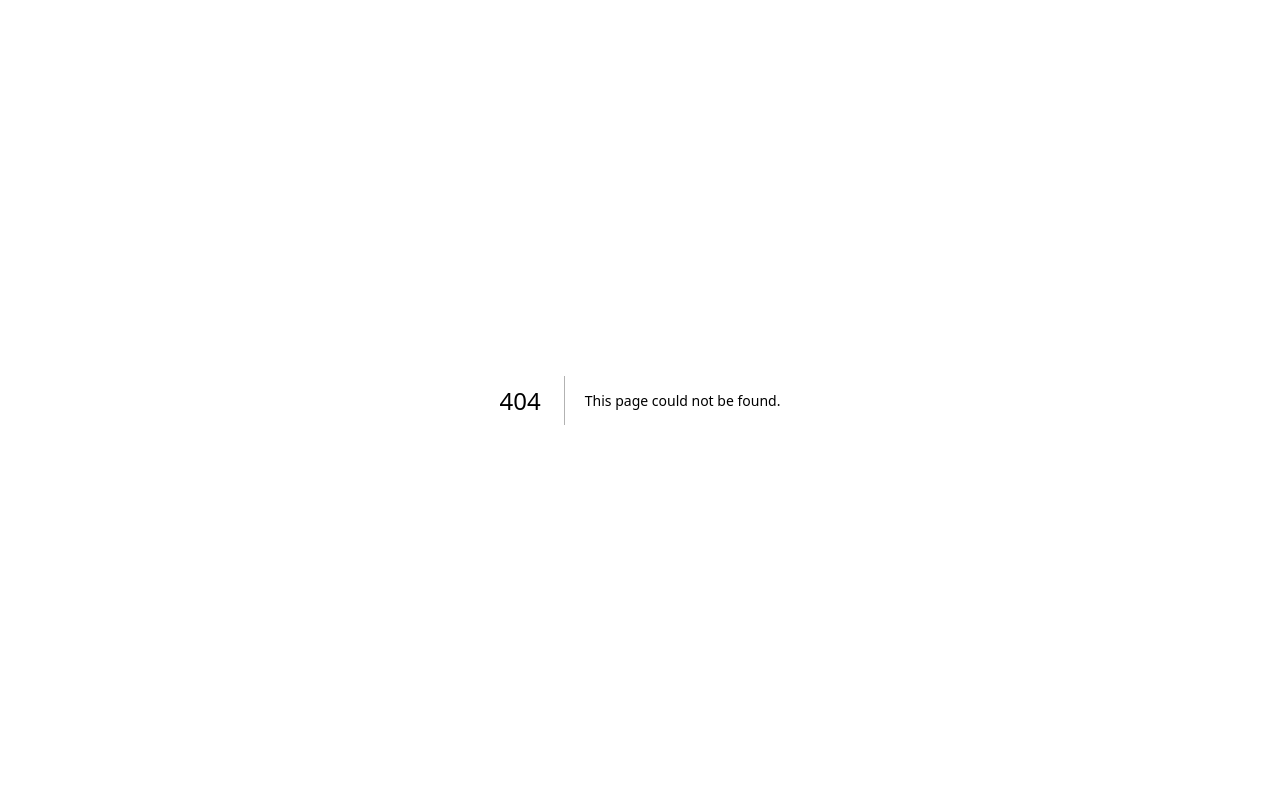
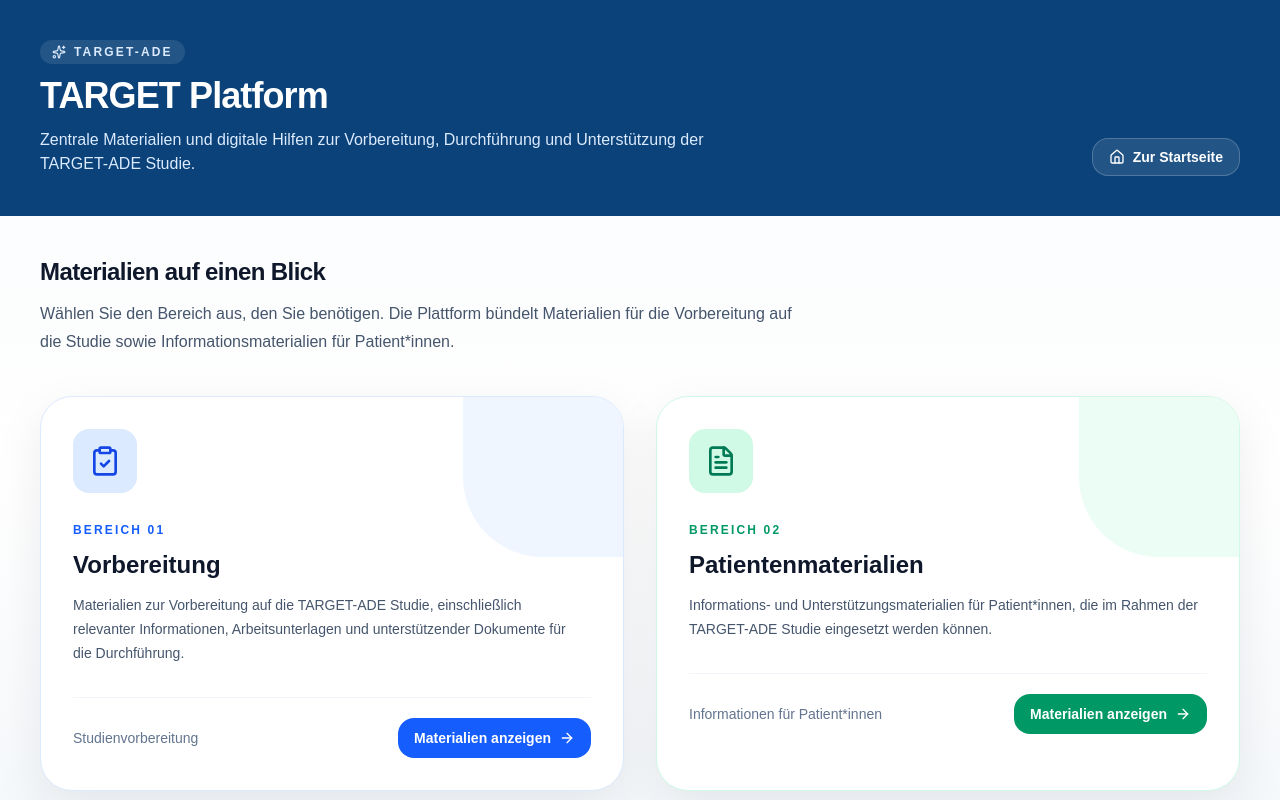
Before and after one commit to chapidi99/Target-Ade, a Next.js app: page /target-platform in a window 1280 px wide. Before the commit this address had no page. Shown: the top 800 px of the page. Built offline with nearby package versions, Linux system fonts and the light colour scheme.

Commit message:
new page

```diff
--- a/app/page.tsx
+++ b/app/page.tsx
@@ -133,17 +133,12 @@ export default function HomePage() {
     TARGET-App öffnen
   </Link>
 
-  <button
-    type="button"
-    disabled
-    className="inline-flex cursor-not-allowed items-center rounded-2xl border border-slate-300 bg-slate-100 px-6 py-3 text-sm font-semibold text-slate-500"
-  >
-
-
-    <span className="ml-3 rounded-full bg-amber-100 px-2 py-1 text-xs font-semibold text-amber-700">
-      Zur Target Platform
-    </span>
-  </button>
+  <Link
+  href="/target-platform"
+  className="inline-flex items-center rounded-2xl border border-sky-600 bg-white px-6 py-3 text-sm font-semibold text-sky-700 shadow-sm transition hover:bg-sky-50 hover:shadow-md"
+>
+  Zur TARGET Platform
+</Link>
 </div>
           </div>
         </div>
--- a/app/target-app/page.tsx
+++ b/app/target-app/page.tsx
@@ -1829,7 +1829,7 @@ const nonPharmaOptions: NonPharmaOption[] = [
     "https://www.racgp.org.au/clinical-resources/clinical-guidelines/handi/handi-interventions/exercise/aquatic-exercise-for-knee-and-hip-osteoarthritis",
   pdfs: [
     {
-      label: "Bewegungsrezept drucken",
+      label: "Rezepte für nichtmedikamentöse Maßnahmen",
       url: "https://www.uni-bielefeld.de/fakultaeten/medizin/fakultaet/arbeitsgruppen/allgemeinmedizin/forschung/target/Wassergymnastik-bei-Knie-und-Huftarthrose.pdf",
     },
   ],
@@ -1856,7 +1856,7 @@ const nonPharmaOptions: NonPharmaOption[] = [
     "https://www.racgp.org.au/clinical-resources/clinical-guidelines/handi/handi-interventions/exercise/exercise-for-chronic-low-back-pain",
   pdfs: [
     {
-      label: "Bewegungsrezept drucken",
+      label: "Rezepte für nichtmedikamentöse Maßnahmen",
       url: "https://www.uni-bielefeld.de/fakultaeten/medizin/fakultaet/arbeitsgruppen/allgemeinmedizin/forschung/target/Bewegung-bei-chronischen-Schmerzen-im-unteren-Rucken.pdf",
     },
   ],
@@ -1872,7 +1872,7 @@ const nonPharmaOptions: NonPharmaOption[] = [
     "https://www.racgp.org.au/clinical-resources/clinical-guidelines/handi/handi-interventions/exercise/exercise-for-knee-osteoarthritis",
   pdfs: [
     {
-      label: "Bewegungsrezept drucken",
+      label: "Rezepte für nichtmedikamentöse Maßnahmen",
       url: "https://www.uni-bielefeld.de/fakultaeten/medizin/fakultaet/arbeitsgruppen/allgemeinmedizin/forschung/target/Bewegung-bei-Kniearthrose.pdf",
     },
   ],
@@ -1898,7 +1898,7 @@ const nonPharmaOptions: NonPharmaOption[] = [
     "https://www.racgp.org.au/clinical-resources/clinical-guidelines/handi/handi-interventions/device/splints-for-the-reduction-of-pain-from-hand-osteoa",
   pdfs: [
     {
-      label: "Bewegungsrezept drucken",
+      label: "Rezepte für nichtmedikamentöse Maßnahmen",
       url: "https://www.uni-bielefeld.de/fakultaeten/medizin/fakultaet/arbeitsgruppen/allgemeinmedizin/forschung/target/Schienen-zur-Linderung-von-Schmerzen-bei-Handarthrose.pdf",
     },
   ],
@@ -1914,7 +1914,7 @@ const nonPharmaOptions: NonPharmaOption[] = [
     "https://www.racgp.org.au/clinical-resources/clinical-guidelines/handi/handi-interventions/device/walking-cane-for-knee-osteoarthritis",
   pdfs: [
     {
-      label: "Bewegungsrezept drucken",
+      label: "Rezepte für nichtmedikamentöse Maßnahmen",
       url: "https://www.uni-bielefeld.de/fakultaeten/medizin/fakultaet/arbeitsgruppen/allgemeinmedizin/forschung/target/Gehstock-bei-Kniearthrose.pdf",
     },
   ],
@@ -1940,7 +1940,7 @@ const nonPharmaOptions: NonPharmaOption[] = [
     "https://www.racgp.org.au/clinical-resources/clinical-guidelines/handi/handi-interventions/procedures/physiotherapy-for-tennis-elbow",
   pdfs: [
     {
-      label: "Bewegungsrezept drucken",
+      label: "Rezepte für nichtmedikamentöse Maßnahmen",
       url: "https://www.uni-bielefeld.de/fakultaeten/medizin/fakultaet/arbeitsgruppen/allgemeinmedizin/forschung/target/Physiotherapie-bei-Tennisellenbogen.pdf",
     },
   ],
--- /dev/null
+++ b/app/target-platform/page.tsx
@@ -0,0 +1,155 @@
+import Link from "next/link";
+import {
+  ClipboardCheck,
+  FileText,
+  ArrowRight,
+  Home,
+  Sparkles,
+} from "lucide-react";
+
+export default function TargetPlatformPage() {
+  return (
+    <main className="min-h-screen bg-gradient-to-b from-slate-50 via-white to-slate-100 text-slate-900">
+
+      {/* Header */}
+      <header className="bg-[#0a4279]">
+        <div className="mx-auto max-w-7xl px-6 py-10 lg:px-10">
+          <div className="flex flex-col gap-6 md:flex-row md:items-end md:justify-between">
+            <div>
+              <div className="mb-3 inline-flex items-center gap-2 rounded-full bg-white/10 px-3 py-1 text-xs font-semibold uppercase tracking-[0.18em] text-blue-100">
+                <Sparkles className="h-3.5 w-3.5" />
+                TARGET-ADE
+              </div>
+
+              <h1 className="text-3xl font-bold tracking-tight text-white sm:text-4xl">
+                TARGET Platform
+              </h1>
+
+              <p className="mt-3 max-w-2xl text-sm leading-6 text-blue-100 sm:text-base">
+                Zentrale Materialien und digitale Hilfen zur Vorbereitung,
+                Durchführung und Unterstützung der TARGET-ADE Studie.
+              </p>
+            </div>
+
+            <Link
+              href="/"
+              className="inline-flex w-fit items-center gap-2 rounded-2xl border border-white/20 bg-white/10 px-4 py-2 text-sm font-semibold text-white transition hover:bg-white/20"
+            >
+              <Home className="h-4 w-4" />
+              Zur Startseite
+            </Link>
+          </div>
+        </div>
+      </header>
+
+      {/* Intro */}
+      <section className="mx-auto max-w-7xl px-6 py-10 lg:px-10">
+        <div className="mb-10 max-w-3xl">
+          <h2 className="text-2xl font-bold tracking-tight text-slate-900">
+            Materialien auf einen Blick
+          </h2>
+
+          <p className="mt-3 text-base leading-7 text-slate-600">
+            Wählen Sie den Bereich aus, den Sie benötigen. Die Plattform
+            bündelt Materialien für die Vorbereitung auf die Studie sowie
+            Informationsmaterialien für Patient*innen.
+          </p>
+        </div>
+
+        {/* Main Feature Cards */}
+        <div className="grid gap-8 lg:grid-cols-2">
+
+          {/* Vorbereitung */}
+          <div className="group relative overflow-hidden rounded-[2rem] border border-blue-100 bg-white p-8 shadow-[0_18px_50px_rgba(15,23,42,0.08)] transition duration-300 hover:-translate-y-1 hover:shadow-[0_24px_70px_rgba(15,23,42,0.12)]">
+            <div className="absolute right-0 top-0 h-40 w-40 rounded-bl-[5rem] bg-blue-50" />
+
+            <div className="relative">
+              <div className="flex h-16 w-16 items-center justify-center rounded-2xl bg-blue-100 text-blue-700">
+                <ClipboardCheck className="h-8 w-8" />
+              </div>
+
+              <div className="mt-6">
+                <span className="text-xs font-semibold uppercase tracking-[0.18em] text-blue-600">
+                  Bereich 01
+                </span>
+
+                <h3 className="mt-2 text-2xl font-bold text-slate-900">
+                  Vorbereitung
+                </h3>
+
+                <p className="mt-3 max-w-lg text-sm leading-6 text-slate-600">
+                  Materialien zur Vorbereitung auf die TARGET-ADE Studie,
+                  einschließlich relevanter Informationen, Arbeitsunterlagen
+                  und unterstützender Dokumente für die Durchführung.
+                </p>
+              </div>
+
+              <div className="mt-8 flex items-center justify-between border-t border-slate-100 pt-5">
+                <span className="text-sm font-medium text-slate-500">
+                  Studienvorbereitung
+                </span>
+
+                <button
+                  type="button"
+                  className="inline-flex items-center gap-2 rounded-2xl bg-blue-600 px-4 py-2.5 text-sm font-semibold text-white transition hover:bg-blue-700"
+                >
+                  Materialien anzeigen
+                  <ArrowRight className="h-4 w-4" />
+                </button>
+              </div>
+            </div>
+          </div>
+
+          {/* Patientenmaterialien */}
+          <div className="group relative overflow-hidden rounded-[2rem] border border-emerald-100 bg-white p-8 shadow-[0_18px_50px_rgba(15,23,42,0.08)] transition duration-300 hover:-translate-y-1 hover:shadow-[0_24px_70px_rgba(15,23,42,0.12)]">
+            <div className="absolute right-0 top-0 h-40 w-40 rounded-bl-[5rem] bg-emerald-50" />
+
+            <div className="relative">
+              <div className="flex h-16 w-16 items-center justify-center rounded-2xl bg-emerald-100 text-emerald-700">
+                <FileText className="h-8 w-8" />
+              </div>
+
+              <div className="mt-6">
+                <span className="text-xs font-semibold uppercase tracking-[0.18em] text-emerald-600">
+                  Bereich 02
+                </span>
+
+                <h3 className="mt-2 text-2xl font-bold text-slate-900">
+                  Patientenmaterialien
+                </h3>
+
+                <p className="mt-3 max-w-lg text-sm leading-6 text-slate-600">
+                  Informations- und Unterstützungsmaterialien für Patient*innen,
+                  die im Rahmen der TARGET-ADE Studie eingesetzt werden können.
+                </p>
+              </div>
+
+              <div className="mt-8 flex items-center justify-between border-t border-slate-100 pt-5">
+                <span className="text-sm font-medium text-slate-500">
+                  Informationen für Patient*innen
+                </span>
+
+                <button
+                  type="button"
+                  className="inline-flex items-center gap-2 rounded-2xl bg-emerald-600 px-4 py-2.5 text-sm font-semibold text-white transition hover:bg-emerald-700"
+                >
+                  Materialien anzeigen
+                  <ArrowRight className="h-4 w-4" />
+                </button>
+              </div>
+            </div>
+          </div>
+        </div>
+
+        {/* Hint Section */}
+        <div className="mt-10 rounded-3xl border border-slate-200 bg-white px-6 py-5 shadow-sm">
+          <p className="text-sm leading-6 text-slate-600">
+            Weitere Bereiche und Materialien können schrittweise ergänzt werden.
+            Die Plattform ist so aufgebaut, dass neue Dokumente, Links und
+            digitale Werkzeuge flexibel integriert werden können.
+          </p>
+        </div>
+      </section>
+    </main>
+  );
+}
```
